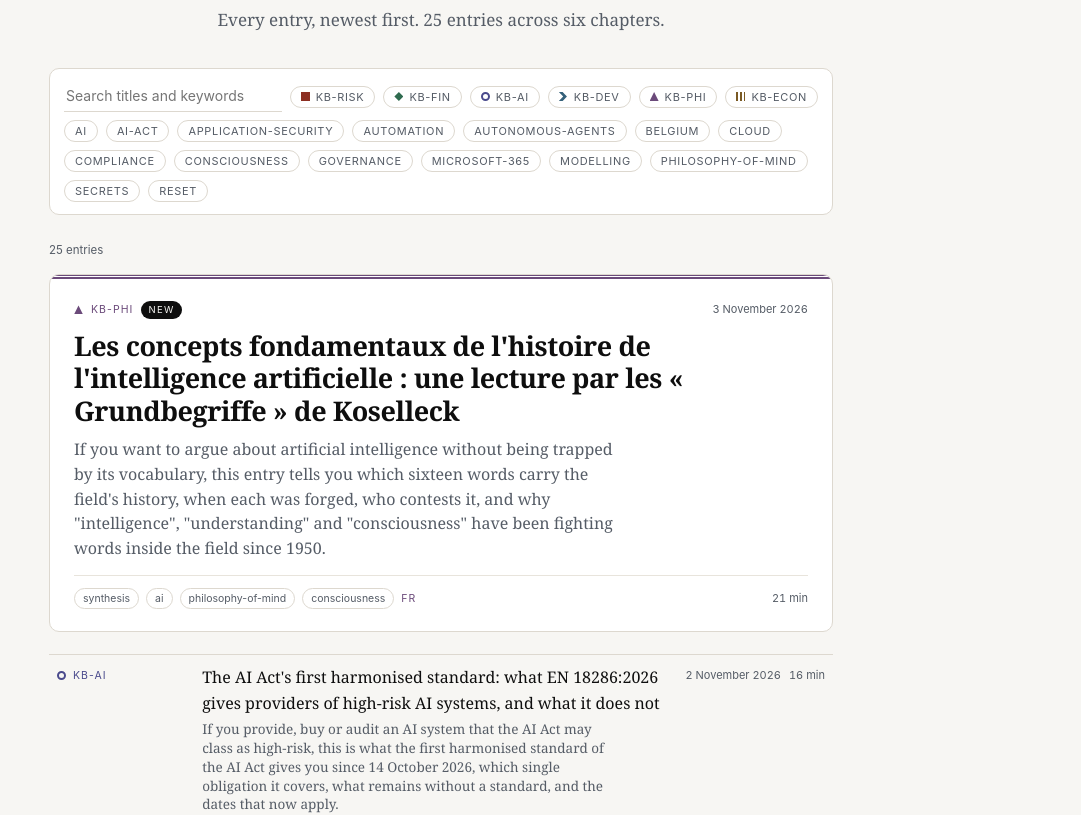
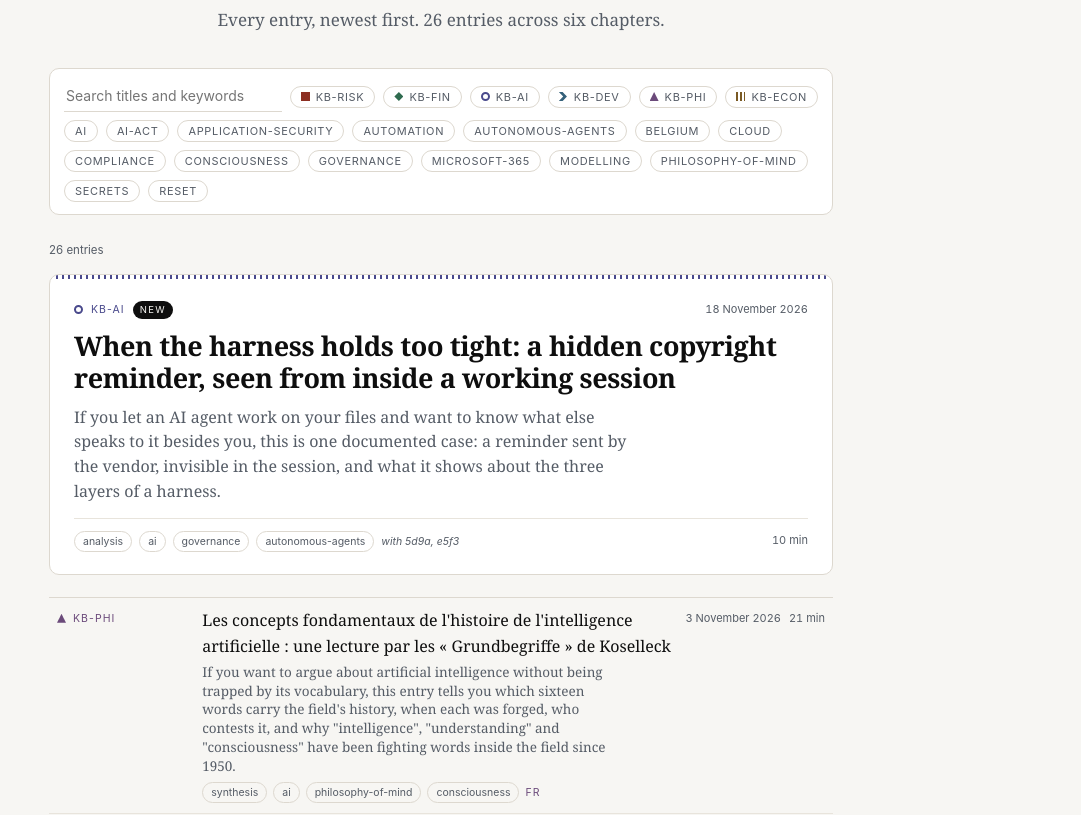
Before and after one commit to CD-Consulting-R-D/cd-consulting-r-d.github.io, a plain HTML site: page index.html in a window 1280 px wide. Shown: the part 146-961 px from the top of the page, without its empty margins (199-1280 px from the left). Drawn offline with Linux system fonts and the light colour scheme.

Commit message:
accueil : régénéré depuis le registre (26 entrées, entrée KB-AI 12 ajoutée) — gate AH du 18/11/2026
Co-Authored-By: Claude Fable 5.2 <noreply@anthropic.com>

```diff
--- a/index.html
+++ b/index.html
@@ -131,18 +131,25 @@ footer a{color:var(--muted)}
 <main class="wrap">
 <p class="mark">CD Consulting R&amp;D</p>
 <h1>Knowledge Base</h1>
-<p class="lead">Every entry, newest first. 25 entries across six chapters.</p>
+<p class="lead">Every entry, newest first. 26 entries across six chapters.</p>
 <div id="liste">
-<div class="une" data-kb="KB-PHI" data-kw="ai philosophy-of-mind consciousness">
+<div class="une" data-kb="KB-AI" data-kw="ai governance autonomous-agents">
   <div class="filet"></div>
   <div class="corps">
-    <div class="tete"><span class="marque"></span><span class="chip">KB-PHI</span><span class="badge">New</span><span class="sep"></span><span class="jour">3 November 2026</span></div>
-    <a class="t" href="https://www.cd-consulting-rd.be/KB-PHI/b6e4.html">Les concepts fondamentaux de l'histoire de l'intelligence artificielle : une lecture par les « Grundbegriffe » de Koselleck</a>
-    <p class="enjeu">If you want to argue about artificial intelligence without being trapped by its vocabulary, this entry tells you which sixteen words carry the field's history, when each was forged, who contests it, and why "intelligence", "understanding" and "consciousness" have been fighting words inside the field since 1950.</p>
-    <div class="bas"><span class="kw">synthesis</span><span class="kw">ai</span><span class="kw">philosophy-of-mind</span><span class="kw">consciousness</span><span class="chip">FR</span><span class="sep"></span><span class="min">21 min</span></div>
+    <div class="tete"><span class="marque"></span><span class="chip">KB-AI</span><span class="badge">New</span><span class="sep"></span><span class="jour">18 November 2026</span></div>
+    <a class="t" href="https://www.cd-consulting-rd.be/KB-AI/d9c2.html">When the harness holds too tight: a hidden copyright reminder, seen from inside a working session</a>
+    <p class="enjeu">If you let an AI agent work on your files and want to know what else speaks to it besides you, this is one documented case: a reminder sent by the vendor, invisible in the session, and what it shows about the three layers of a harness.</p>
+    <div class="bas"><span class="kw">analysis</span><span class="kw">ai</span><span class="kw">governance</span><span class="kw">autonomous-agents</span><span class="pair">with 5d9a, e5f3</span><span class="sep"></span><span class="min">10 min</span></div>
   </div>
 </div>
 <ul class="liste">
+<li data-kb="KB-PHI" data-kw="ai philosophy-of-mind consciousness">
+  <span class="c1"><span class="marque"></span><span class="chip">KB-PHI</span></span>
+  <span class="c2"><a class="t" href="https://www.cd-consulting-rd.be/KB-PHI/b6e4.html">Les concepts fondamentaux de l'histoire de l'intelligence artificielle : une lecture par les « Grundbegriffe » de Koselleck</a>
+    <p class="enjeu">If you want to argue about artificial intelligence without being trapped by its vocabulary, this entry tells you which sixteen words carry the field's history, when each was forged, who contests it, and why "intelligence", "understanding" and "consciousness" have been fighting words inside the field since 1950.</p>
+    <span class="sous"><span class="kw">synthesis</span><span class="kw">ai</span><span class="kw">philosophy-of-mind</span><span class="kw">consciousness</span><span class="chip">FR</span></span></span>
+  <span class="fin"><span class="jour">3 November 2026</span><span class="min">21 min</span></span>
+</li>
 <li data-kb="KB-AI" data-kw="ai ai-act compliance governance">
   <span class="c1"><span class="marque"></span><span class="chip">KB-AI</span></span>
   <span class="c2"><a class="t" href="https://www.cd-consulting-rd.be/KB-AI/e7b2.html">The AI Act's first harmonised standard: what EN 18286:2026 gives providers of high-risk AI systems, and what it does not</a>
```
